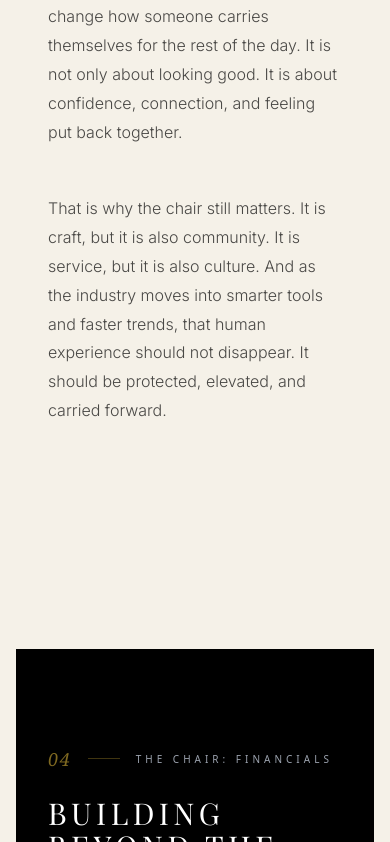
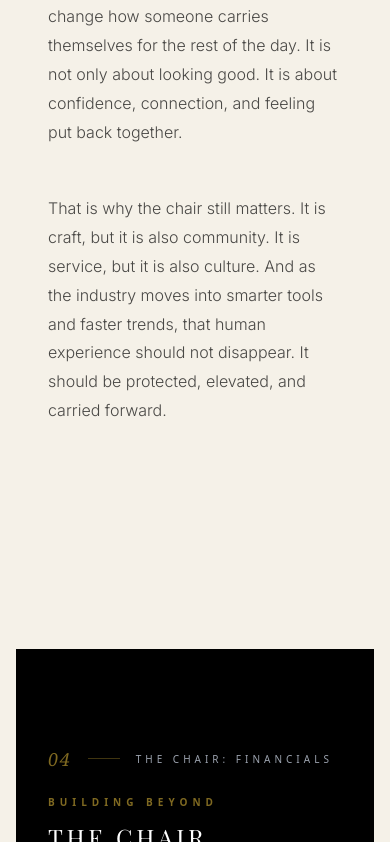
Before and after one commit to johelenthings-lab/axis-hair-magazine, a React (Vite) app: page /issue/1 in a window 390 px wide. Shown: the part 11158-12000 px from the top of the page. Built offline with nearby package versions, Linux system fonts and the light colour scheme; a web font is replaced by a local one.

Commit message:
Refine April magazine section title hierarchy

```diff
--- a/src/components/magazine/MagazineSection.tsx
+++ b/src/components/magazine/MagazineSection.tsx
@@ -179,7 +179,7 @@ const MagazineSection: React.FC<MagazineSectionProps> = ({
               {subtitle || 'Editorial'}
             </span>
           </div>
-          <h2 className={`${fontClass} ${['pulse', 'the-direction'].includes(id) ? 'text-2xl md:text-4xl lg:text-5xl' : 'text-3xl md:text-5xl lg:text-6xl'} leading-[1.1] mb-8 normal-case tracking-tight whitespace-pre-line`}>
+          <h2 className={`${fontClass} ${['pulse', 'the-direction', 'the-chair-financials', 'technology-consultation-shift'].includes(id) ? 'text-2xl md:text-4xl lg:text-5xl' : 'text-3xl md:text-5xl lg:text-6xl'} leading-[1.1] mb-8 normal-case tracking-tight whitespace-pre-line`}>
             {title.includes('\n') ? (
               <>
                 <span className="block text-[10px] md:text-xs tracking-[0.5em] uppercase text-gold/60 mb-4 font-sans font-bold">{title.split('\n')[0]}</span>
--- a/src/pages/IssueTemplate.tsx
+++ b/src/pages/IssueTemplate.tsx
@@ -110,7 +110,7 @@ const IssueTemplate: React.FC = () => {
     {
       id: 'the-chair-financials',
       number: '04',
-      title: 'Building Beyond the Chair',
+      title: 'Building Beyond\nthe Chair',
       subtitle: 'THE CHAIR: FINANCIALS',
       imagePath: chairImg,
       content: [
@@ -150,7 +150,7 @@ const IssueTemplate: React.FC = () => {
     {
       id: 'technology-consultation-shift',
       number: '05',
-      title: 'Smarter Tools for the Modern Chair',
+      title: 'Smarter Tools\nfor the Modern Chair',
       subtitle: 'Technology & Consultation Shift',
       imagePath: techImg,
       content: [
```
